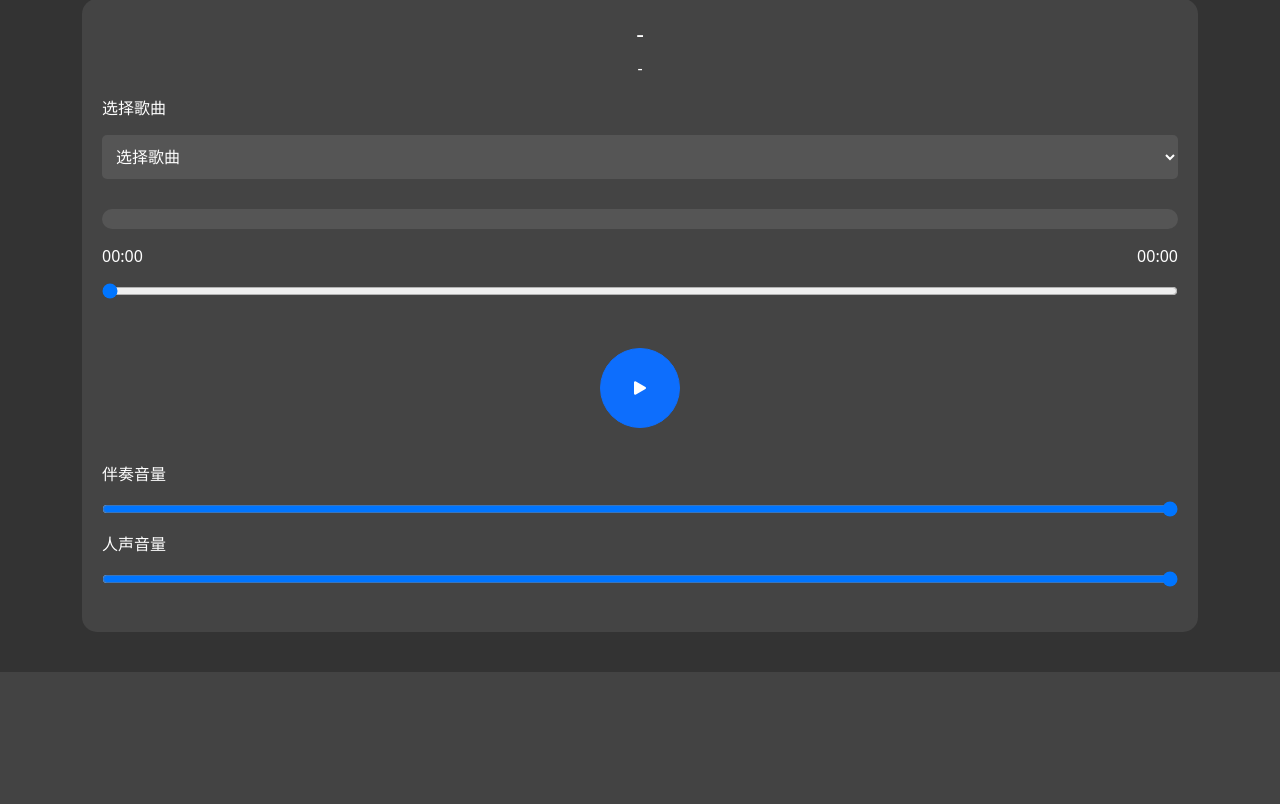
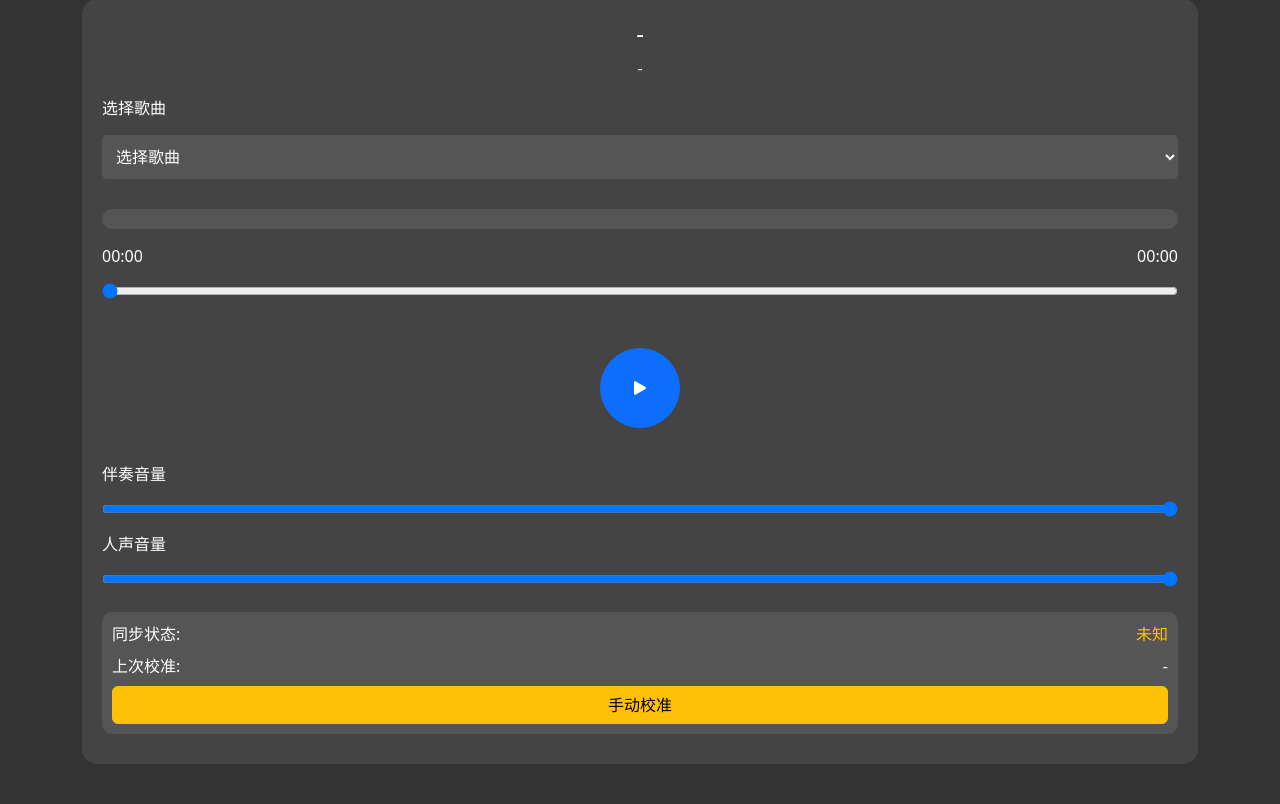
Before and after one commit to doudou0720/Some-little-tools, a Flask app: page /remote in a window 1280 px wide. Shown: the part 147-951 px from the top of the page. Before the commit the page ends 819 px from the top, so only its background shows below. Run offline with Flask 3, Linux system fonts and the light colour scheme; some libraries are stand-ins or nearby versions.

Commit message:
Smart-KTV 0012
Add sync

```diff
--- a/tools/Smart_KTV/templates/remote.html
+++ b/tools/Smart_KTV/templates/remote.html
@@ -67,6 +67,13 @@
             border-radius: 5px;
             padding: 10px;
         }
+        /* 添加校准状态样式 */
+        .calibration-info {
+            background-color: #555;
+            border-radius: 10px;
+            padding: 10px;
+            margin: 10px 0;
+        }
     </style>
 </head>
 <body>
@@ -134,6 +141,19 @@
                     <i class="bi bi-volume-down"></i>
                 </button>
             </div>
+
+            <!-- 添加音频校准控制 -->
+            <div class="calibration-info">
+                <div class="d-flex justify-content-between align-items-center mb-2">
+                    <span>同步状态:</span>
+                    <span id="remote-sync-status" class="text-warning">未知</span>
+                </div>
+                <div class="d-flex justify-content-between align-items-center mb-2">
+                    <span>上次校准:</span>
+                    <span id="remote-last-calibration">-</span>
+                </div>
+                <button id="calibrate-btn" class="btn btn-warning w-100">手动校准</button>
+            </div>
         </div>
     </div>
 
@@ -157,6 +177,9 @@
         let heartbeatInterval = null;
         let heartbeatTimeout = null;
         let isPlayPageConnected = false;
+        // 添加音频同步状态变量
+        let syncStatus = 'unknown';
+        let lastCalibrationTime = null;
 
         // 从URL参数获取session_id
         function getSessionIdFromUrl() {
@@ -295,6 +318,37 @@
                         audio2Volume = data.audio2;
                         document.getElementById('audio2-volume-slider').value = Math.round(data.audio2 * 100);
                     }
+                    break;
+                // 添加处理音频校准消息
+                case 'audio_calibrated':
+                    lastCalibrationTime = new Date();
+                    document.getElementById('remote-last-calibration').textContent = lastCalibrationTime.toLocaleTimeString();
+                    // 显示校准完成提示
+                    const calibrationAlert = document.createElement('div');
+                    calibrationAlert.className = 'alert alert-success alert-dismissible fade show position-fixed';
+                    calibrationAlert.style = 'top: 10px; right: 10px; z-index: 1000;';
+                    calibrationAlert.role = 'alert';
+                    calibrationAlert.innerHTML = '音频已校准!';
+                    document.body.appendChild(calibrationAlert);
+
+                    // 3秒后自动消失
+                    setTimeout(() => {
+                        if (calibrationAlert.parentNode) {
+                            calibrationAlert.parentNode.removeChild(calibrationAlert);
+                        }
+                    }, 3000);
+                    break;
+                // 添加处理同步状态消息
+                case 'sync_status':
+                    const syncStatusEl = document.getElementById('remote-sync-status');
+                    if (data.status === 'sync') {
+                        syncStatusEl.textContent = '同步正常';
+                        syncStatusEl.className = 'text-success';
+                    } else {
+                        syncStatusEl.textContent = '不同步 (' + data.diff.toFixed(3) + 's)';
+                        syncStatusEl.className = 'text-danger';
+                    }
+                    syncStatus = data.status;
                     break;
                 case 'song_changed':
                     document.getElementById('song-title').textContent = data.song_name;
@@ -445,6 +499,11 @@
                 sendCommand('volume_down');
             });
 
+            // 添加校准按钮事件
+            document.getElementById('calibrate-btn').addEventListener('click', function() {
+                sendCommand('calibrate_audio');
+            });
+
             // 音量滑块
             document.getElementById('volume-slider').addEventListener('input', function(e) {
                 const volume = parseInt(e.target.value) / 100;
```
Also changed, not shown: tools/Smart_KTV/templates/main.html (+63 -0 lines).
